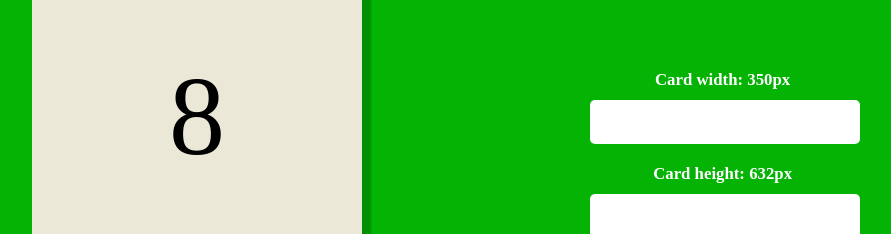
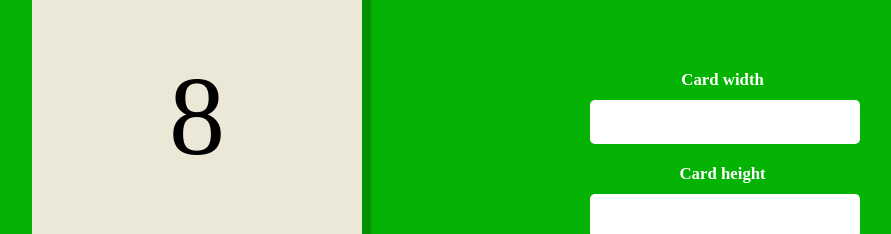
Before and after one commit to edwinmoreno77/random_card_generator, a plain HTML site: page index.html in a window 1280 px wide. Shown: the part 182-416 px from the top of the page, without its empty margins (194-1085 px from the left). Drawn offline with Linux system fonts and the light colour scheme.

Commit message:
random card finished

```diff
--- a/index.html
+++ b/index.html
@@ -19,10 +19,10 @@
             <button type="button" class="btn_change" id="btn_change">Cambiar</button>
         </section>
         <section class="container_inputs">
-            <label class="labelClass" for="inputW">Card width: 350px</label>
+            <label class="labelClass" for="inputW">Card width</label>
             <input class="inputClass" type="number" placeholder="  " name="inputW" id="inputW">
 
-            <label class="labelClass" for="inputH">Card height: 632px </label>
+            <label class="labelClass" for="inputH">Card height</label>
             <input class="inputClass" type="number" placeholder="  " name="inputH" id="inputH">
         </section>
     </div>
```
